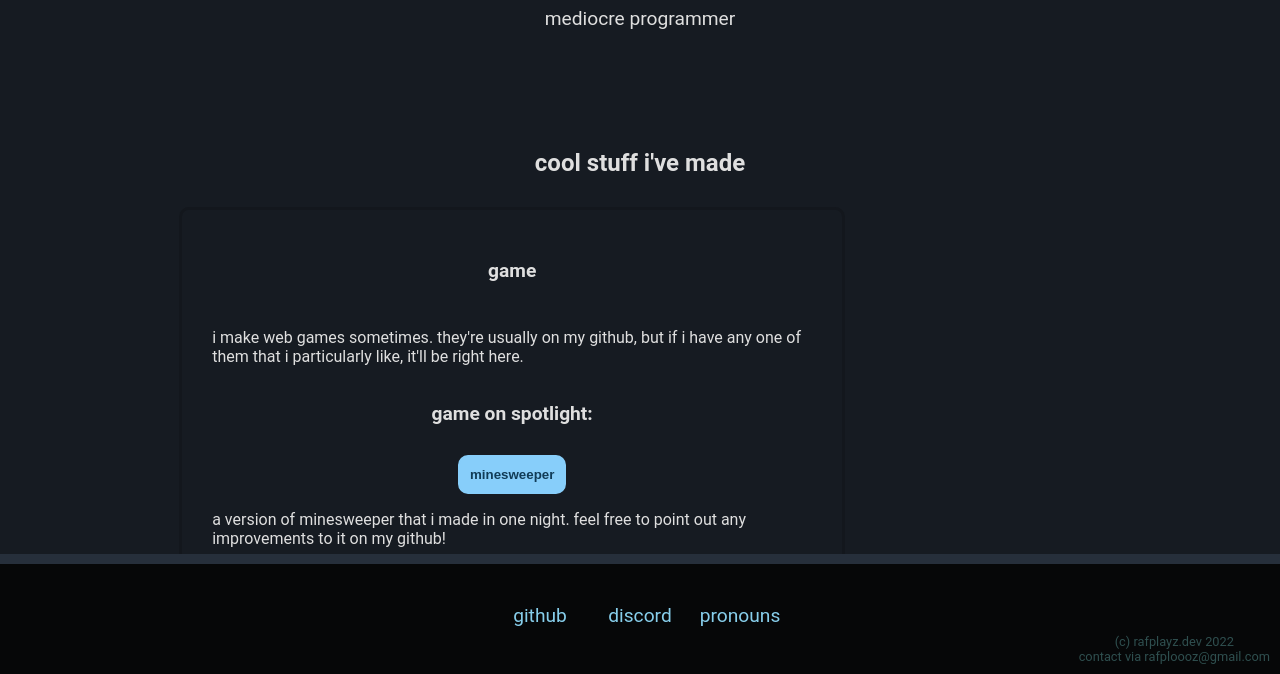
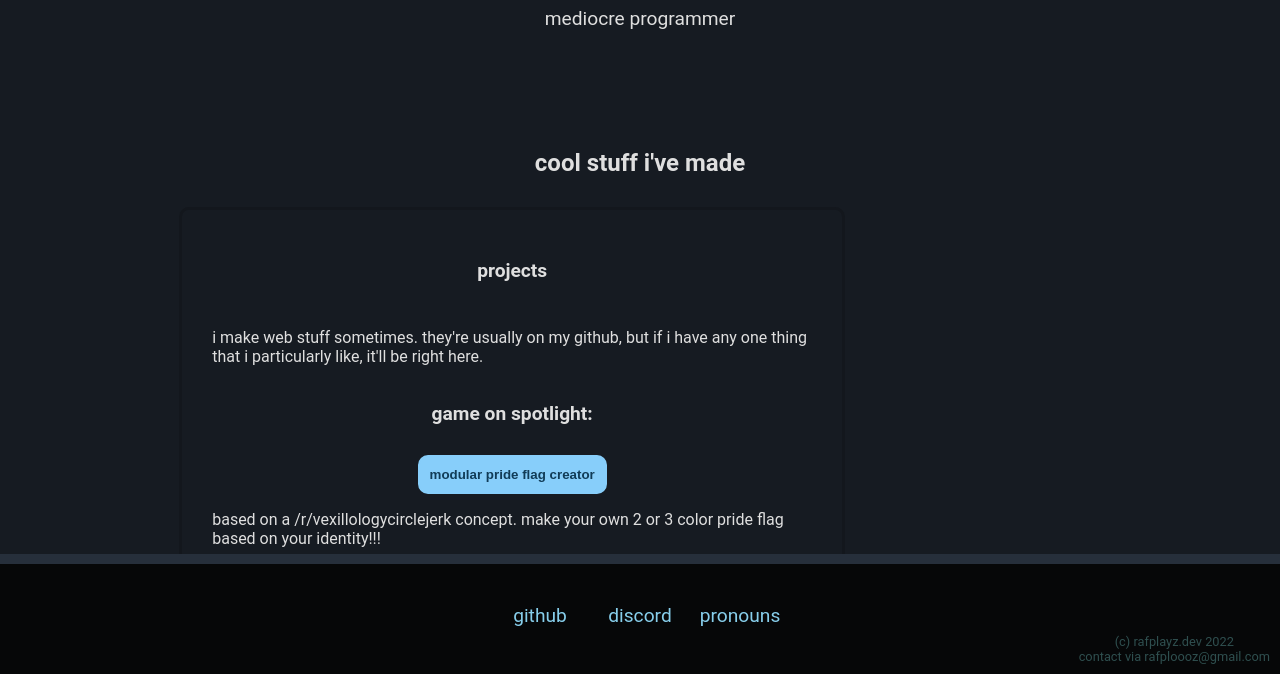
Before and after one commit to prplnorangesoda/prplnorangesoda.github.io, a plain HTML site: page index.html in a window 1280 px wide. Shown: the part 126-800 px from the top of the page. Drawn offline with Linux system fonts and the light colour scheme.

Commit message:
Update index.html

```diff
--- a/index.html
+++ b/index.html
@@ -24,17 +24,17 @@
                 <div class="projects">
 
                     <article id="game">
-                        <h3 class="heading">game</h3>
+                        <h3 class="heading">projects</h3>
                         <p>
-                            i make web games sometimes. they're usually on
-                            my github, but if i have any one of them that i
+                            i make web stuff sometimes. they're usually on
+                            my github, but if i have any one thing that i
                             particularly like, it'll be right here.
                         </p>
                         <h3 class="heading">game on spotlight:</h4>
-                            <button class="link" onclick="window.location.href='/minesweeper'"> <strong> minesweeper </strong> </button>
+                            <button class="link" onclick="window.location.href='/modularflagcreator'"> <strong> modular pride flag creator </strong> </button>
                             <p>
-                                a version of minesweeper that i made in one night. feel free to point out
-                                any improvements to it on my github!
+                                based on a /r/vexillologycirclejerk concept. make your own 2 or 3 color pride flag
+                                based on your identity!!!
                             </p>
                     </article>
 
@@ -50,7 +50,7 @@
                             ..here's some cool stuff i've done with them!
                         </button>
                         <p> psst.. i also can do subtitles for your youtube videos --&NewLine;
-                            send me a DM on ~~twitter~~ discord!
+                            send me a DM on discord!
                         </p>
                     </article>
 
@@ -64,7 +64,7 @@
                 </div>
                 <div class="unclickable">
                     <a href="#">discord
-                        <span>rafplayz#8622</span>
+                        <span>rafplayz</span>
                     </a>
                 </div>
 
```
